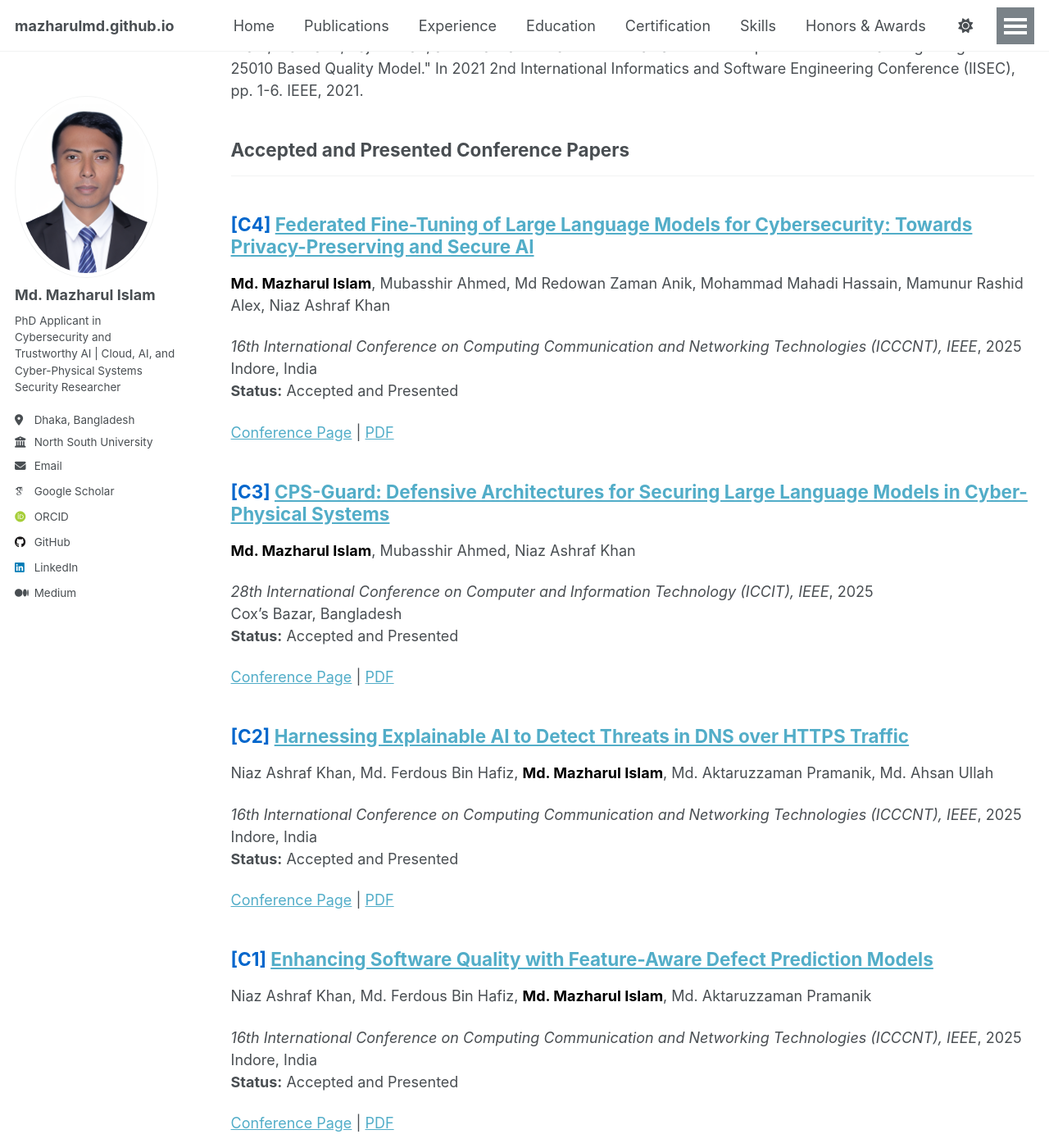
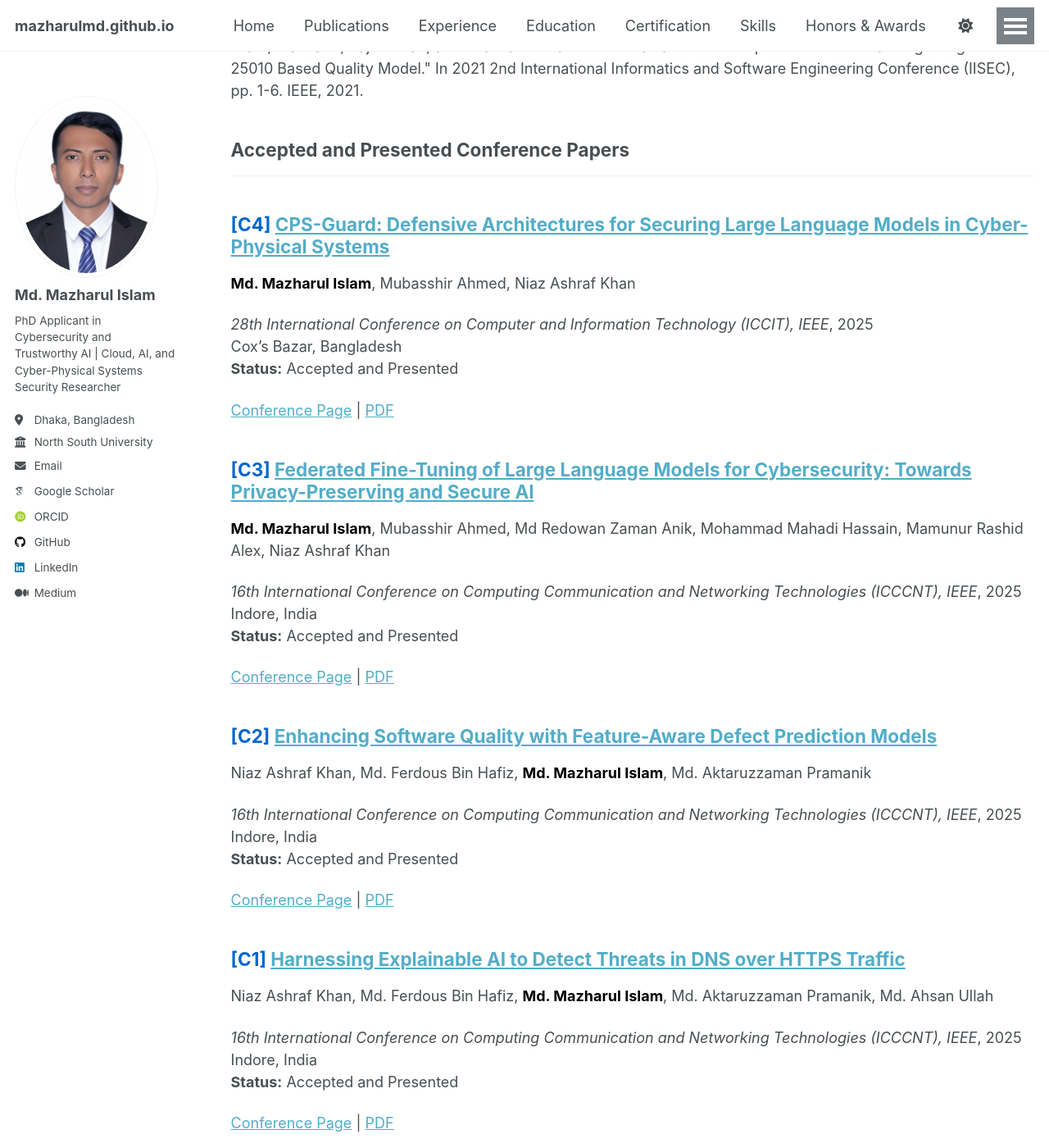
Before and after one commit to mazharulmd/mazharulmd.github.io, a Jekyll site: the page built from _pages/publications.html, in a window 1280 px wide and 1400 px high, scrolled down 2312 px. Shown: the whole window at 82% size. Built offline with Jekyll 4.4.1, drawn with Linux system fonts in a browser that asks for light colours; some web fonts are replaced; a script that is not in the unit is left out; part of the change alters nothing that is shown.

```diff
--- a/_pages/publications.html
+++ b/_pages/publications.html
@@ -11,15 +11,15 @@ author_profile: true
 <h2>Journal Articles</h2>
 <hr />
 
-{% assign journals = site.publications | where: "category", "manuscripts" | sort: "date" | reverse %}
+{% assign journal_posts = site.publications | where: "category", "manuscripts" %}
+{% assign total_journal = journal_posts | size %}
 
-{% assign count = journals | size %}
+{% assign counter = total_journal %}
 
-{% for post in journals %}
-  {% assign number = count | minus: forloop.index0 %}
-  {% include archive-single.html type="journal" number=number %}
+{% for post in journal_posts %}
+  {% include archive-single.html type="journal" number=counter %}
+  {% assign counter = counter | minus: 1 %}
 {% endfor %}
-
 
 <h2>Under Review Journal Articles</h2>
 <hr />
@@ -43,19 +43,17 @@ author_profile: true
 <h2>Accepted and Presented Conference Papers</h2>
 <hr />
 
-{% assign accepted_first = site.publications | where: "status", "Accepted and Presented" | where: "first_author", true | sort: "order" %}
-{% assign accepted_co = site.publications | where: "status", "Accepted and Presented" | where: "first_author", false | sort: "order" %}
+{% assign accepted = site.publications
+  | where: "status", "Accepted and Presented"
+  | sort: "order"
+  | reverse %}
 
-{% assign accepted_all = accepted_first | concat: accepted_co %}
+{% assign count = accepted | size %}
 
-{% assign count = accepted_all | size %}
-
-{% for post in accepted_all %}
+{% for post in accepted %}
   {% assign number = count | minus: forloop.index0 %}
   {% include archive-single.html type="conference" number=number %}
 {% endfor %}
-
-
 
 <h2>Master's Thesis</h2>
 <hr />
```
